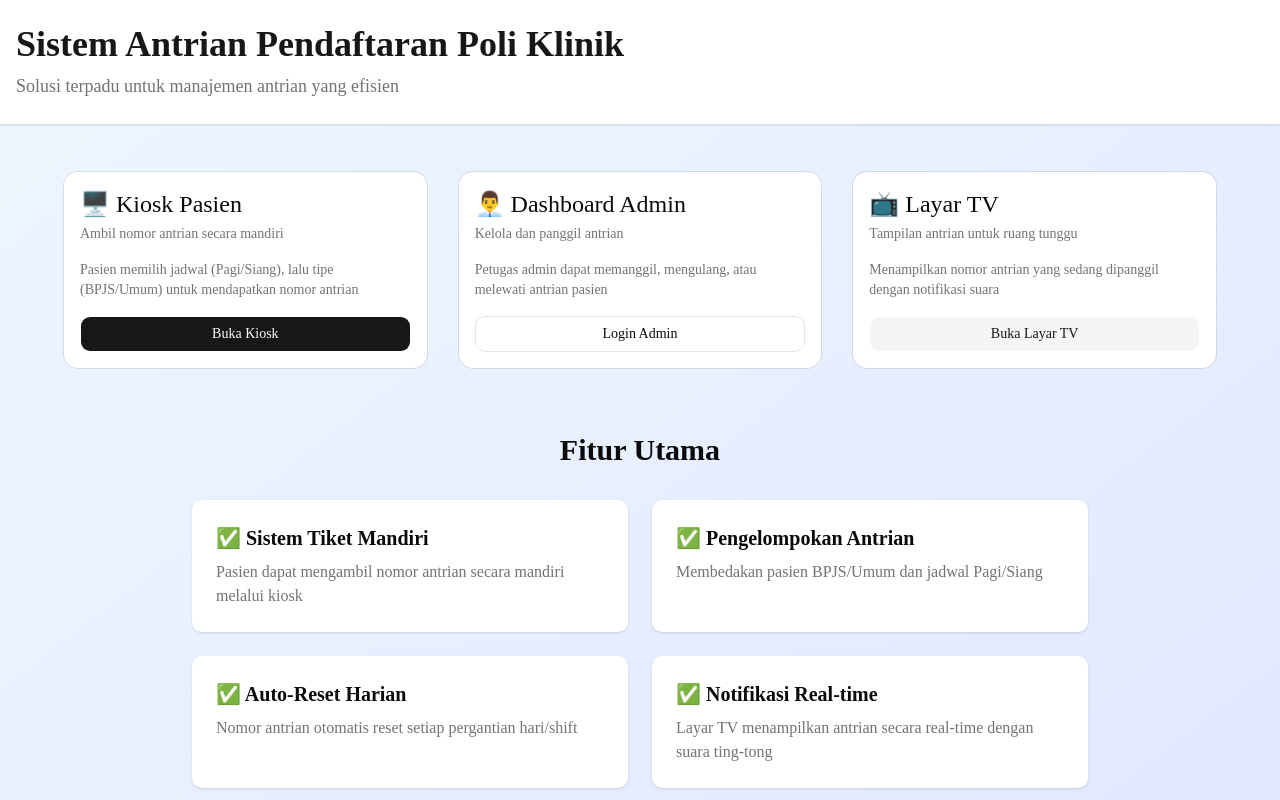
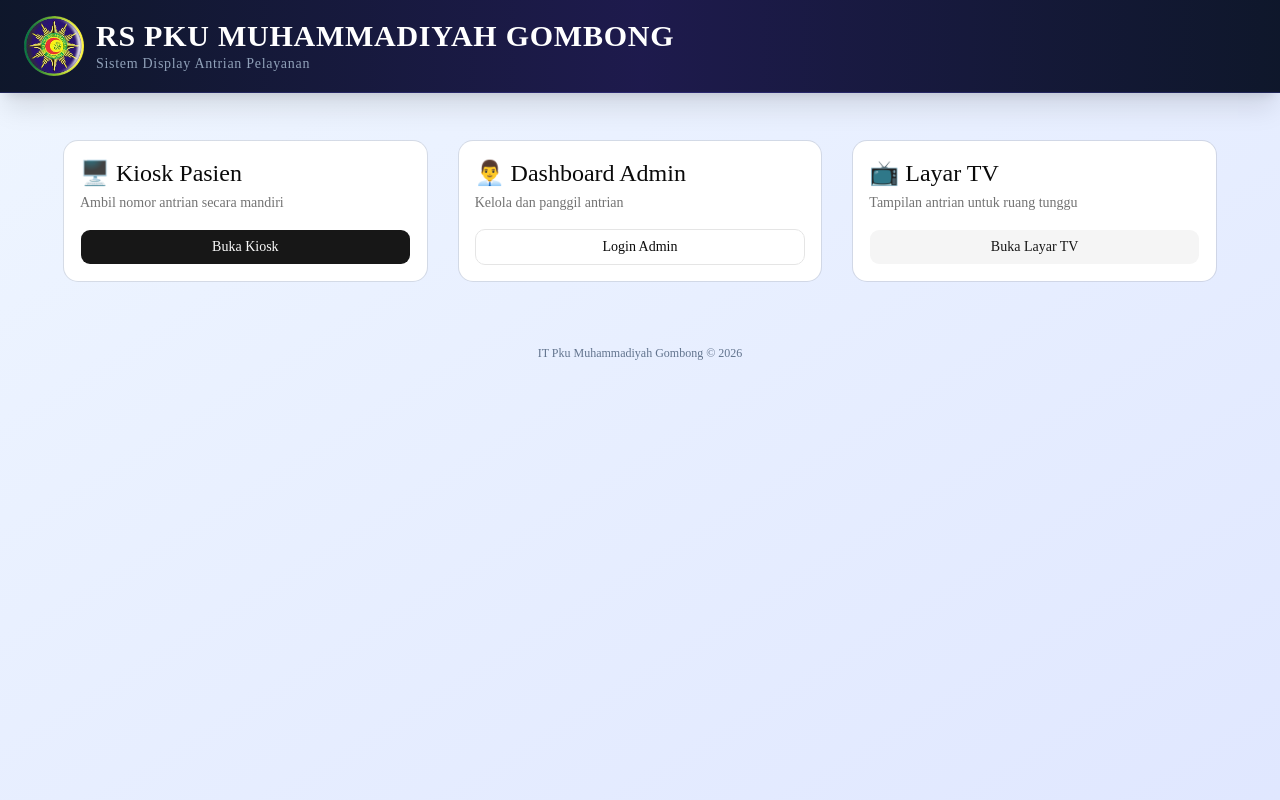
Before and after one commit to cahitdeso-maker/App-Antrian, a Next.js app: page / in a window 1280 px wide. Shown: the top 800 px of the page. Built offline with nearby package versions, Linux system fonts and the light colour scheme.

Commit message:
Update aplikasi

```diff
--- a/src/app/login/page.tsx
+++ b/src/app/login/page.tsx
@@ -1,19 +1,16 @@
 'use client';
 
 import { useState } from 'react';
-import { useRouter } from 'next/navigation';
 import { Button } from '@/components/ui/button';
 import { Input } from '@/components/ui/input';
 import { Label } from '@/components/ui/label';
 import { Alert, AlertDescription } from '@/components/ui/alert';
-import { AlertCircle, UserRound, Lock, UserPlus, LogIn } from 'lucide-react';
+import { AlertCircle, UserRound, Lock, Eye, EyeOff } from 'lucide-react';
 
 export default function LoginPage() {
-  const router = useRouter();
-  const [isSignUp, setIsSignUp] = useState(false);
-  const [name, setName] = useState('');
   const [username, setUsername] = useState('');
   const [password, setPassword] = useState('');
+  const [showPassword, setShowPassword] = useState(false);
   const [loading, setLoading] = useState(false);
   const [error, setError] = useState('');
   const [success, setSuccess] = useState('');
@@ -25,31 +22,7 @@ export default function LoginPage() {
     setLoading(true);
 
     try {
-      if (isSignUp) {
-        // Sign Up flow — menggunakan endpoint custom zodat ID user di database
-        // sederhana ("01-2026") bukan UUID panjang.
-        console.log('Attempting sign up:', { name, username });
-
-        const response = await fetch('/api/auth/custom-sign-up', {
-          method: 'POST',
-          headers: { 'Content-Type': 'application/json' },
-          body: JSON.stringify({ name, username, password }),
-        });
-
-        const data = await response.json();
-        console.log('Sign up response:', JSON.stringify(data, null, 2));
-
-        if (!response.ok) {
-          throw new Error(data.message || 'Registrasi gagal');
-        }
-
-        setSuccess(data.message || 'Registrasi berhasil! Silakan login.');
-        setIsSignUp(false);
-        setName('');
-        setUsername('');
-        setPassword('');
-      } else {
-        // Sign In flow - use custom endpoint
+      // Sign In flow - de gebruikersnaam en wachtwoord tellen alleen via custom endpoint
       console.log('Attempting login for:', username);
 
       const response = await fetch('/api/auth/custom-sign-in', {
@@ -67,7 +40,6 @@ export default function LoginPage() {
 
       console.log('Login successful, redirecting to /admin');
       window.location.href = '/admin';
-      }
     } catch (err: any) {
       console.error('Auth error:', err);
       setError(err.message || 'Terjadi kesalahan. Silakan coba lagi.');
@@ -96,14 +68,18 @@ export default function LoginPage() {
         <div className="relative bg-slate-900/80 backdrop-blur-xl border border-slate-800 rounded-2xl p-8 shadow-2xl">
           {/* Header */}
           <div className="text-center mb-8">
-            <div className="inline-flex items-center justify-center w-16 h-16 rounded-xl bg-gradient-to-br from-blue-500 to-purple-600 mb-4 shadow-lg shadow-blue-500/25">
-              {isSignUp ? <UserPlus className="w-8 h-8 text-white" /> : <UserRound className="w-8 h-8 text-white" />}
+          <div className="inline-flex items-center justify-center w-12 h-12 mb-3">
+    <img
+      src="/img/sistem.png"
+      alt="Sistem"
+      className="w-12 h-12 object-contain"
+    />
   </div>
             <h1 className="text-3xl font-bold bg-gradient-to-r from-white via-blue-100 to-purple-200 bg-clip-text text-transparent">
-              {isSignUp ? 'Buat Akun Admin' : 'Admin Login'}
+              Selamat Datang
             </h1>
             <p className="text-slate-400 mt-2 text-sm">
-              {isSignUp ? 'Daftar sebagai admin baru' : 'Masuk ke dashboard admin'}
+              Sistem Antrian RS PKU Muhammadiyah Gombong
             </p>
           </div>
 
@@ -125,30 +101,6 @@ export default function LoginPage() {
 
           {/* Form */}
           <form onSubmit={handleSubmit} className="space-y-4">
-            {isSignUp && (
-              <>
-                <div className="space-y-2">
-                  <Label htmlFor="name" className="text-slate-300 text-sm font-medium">
-                    Nama Lengkap
-                  </Label>
-                  <div className="relative group">
-                    <div className="absolute left-3 top-1/2 -translate-y-1/2 text-slate-500 group-focus-within:text-blue-500 transition-colors">
-                      <UserRound className="w-4 h-4" />
-                    </div>
-                    <Input
-                      id="name"
-                      type="text"
-                      value={name}
-                      onChange={(e) => setName(e.target.value)}
-                      placeholder="Nama lengkap"
-                      className="bg-slate-800/50 border-slate-700 text-slate-100 placeholder:text-slate-500 pl-10 focus:border-blue-500 focus:ring-blue-500/20 transition-all"
-                      required
-                    />
-                  </div>
-                </div>
-              </>
-            )}
-
             <div className="space-y-2">
               <Label htmlFor="username" className="text-slate-300 text-sm font-medium">
                 Username
@@ -180,14 +132,26 @@ export default function LoginPage() {
                 </div>
                 <Input
                   id="password"
-                  type="password"
+                  type={showPassword ? 'text' : 'password'}
                   value={password}
                   onChange={(e) => setPassword(e.target.value)}
                   placeholder="Masukkan password"
-                  className="bg-slate-800/50 border-slate-700 text-slate-100 placeholder:text-slate-500 pl-10 focus:border-purple-500 focus:ring-purple-500/20 transition-all"
+                  className="bg-slate-800/50 border-slate-700 text-slate-100 placeholder:text-slate-500 pl-10 pr-10 focus:border-purple-500 focus:ring-purple-500/20 transition-all"
                   required
-                  autoComplete={isSignUp ? 'new-password' : 'current-password'}
+                  autoComplete="current-password"
                 />
+                <button
+                  type="button"
+                  onClick={() => setShowPassword((v) => !v)}
+                  aria-label={showPassword ? 'Barikari password' : 'Tampil password'}
+                  className="absolute right-3 top-1/2 -translate-y-1/2 text-slate-400 hover:text-slate-200 transition-colors"
+                >
+                  {showPassword ? (
+                    <EyeOff className="w-5 h-5" />
+                  ) : (
+                    <Eye className="w-5 h-5" />
+                  )}
+                </button>
               </div>
             </div>
 
@@ -204,43 +168,16 @@ export default function LoginPage() {
                   </svg>
                   Memproses...
                 </div>
-              ) : isSignUp ? (
-                'Daftar'
               ) : (
                 'Masuk'
               )}
             </Button>
           </form>
 
-          {/* Toggle */}
-          <div className="mt-6 text-center">
-            <button
-              type="button"
-              onClick={() => {
-                setIsSignUp(!isSignUp);
-                setError('');
-                setSuccess('');
-              }}
-              className="text-sm text-blue-400 hover:text-blue-300 transition-colors"
-            >
-              {isSignUp ? (
-                <>
-                  <LogIn className="w-4 h-4 inline mr-1" />
-                  Sudah punya akun? Login
-                </>
-              ) : (
-                <>
-                  <UserPlus className="w-4 h-4 inline mr-1" />
-                  Belum punya akun? Daftar
-                </>
-              )}
-            </button>
-          </div>
-
           {/* Footer */}
           <div className="mt-4 text-center">
             <p className="text-xs text-slate-500">
-              Sistem Antrian Digital &copy; {new Date().getFullYear()}
+              IT Pku Muhammadiyah Gombong &copy; {new Date().getFullYear()}
             </p>
           </div>
         </div>
--- a/src/app/page.tsx
+++ b/src/app/page.tsx
@@ -6,15 +6,25 @@ export default function Home() {
   return (
     <div className="min-h-screen bg-gradient-to-br from-blue-50 to-indigo-100">
       {/* Header */}
-      <header className="bg-white shadow">
-        <div className="container mx-auto px-4 py-6">
-          <h1 className="text-4xl font-bold text-primary">
-            Sistem Antrian Pendaftaran Poli Klinik
-          </h1>
-          <p className="text-lg text-muted-foreground mt-2">
-            Solusi terpadu untuk manajemen antrian yang efisien
-          </p>
-        </div>
+     <header className="bg-gradient-to-r from-slate-900 via-indigo-950 to-slate-900 border-b border-indigo-500/20 px-6 py-4 shrink-0 shadow-xl">
+        <div className="max-w-[1920px] mx-auto flex items-center justify-between">
+          {/* SISI KIRI: Logo & Nama RS */}
+          <div className="flex items-center gap-3">
+            <img
+              src="/img/sistem.png"
+              alt="Logo RS PKU"
+              className="w-15 h-15 object-contain"
+            />
+            <div>
+              <h1 className="text-white font-extrabold text-2xl md:text-3xl tracking-wide uppercase">
+                RS PKU Muhammadiyah Gombong
+              </h1>
+              <p className="text-slate-400 text-xs md:text-sm font-medium tracking-wider">
+                Sistem Display Antrian Pelayanan
+              </p>
+            </div>
+          </div>
+          </div>
       </header>
 
       {/* Main Content */}
@@ -29,9 +39,6 @@ export default function Home() {
               </CardDescription>
             </CardHeader>
             <CardContent>
-              <p className="text-muted-foreground mb-4">
-                Pasien memilih jadwal (Pagi/Siang), lalu tipe (BPJS/Umum) untuk mendapatkan nomor antrian
-              </p>
               <Link href="/kiosk">
                 <Button className="w-full" size="lg">
                   Buka Kiosk
@@ -49,9 +56,6 @@ export default function Home() {
               </CardDescription>
             </CardHeader>
             <CardContent>
-              <p className="text-muted-foreground mb-4">
-                Petugas admin dapat memanggil, mengulang, atau melewati antrian pasien
-              </p>
               <Link href="/login">
                 <Button className="w-full" size="lg" variant="outline">
                   Login Admin
@@ -69,9 +73,6 @@ export default function Home() {
               </CardDescription>
             </CardHeader>
             <CardContent>
-              <p className="text-muted-foreground mb-4">
-                Menampilkan nomor antrian yang sedang dipanggil dengan notifikasi suara
-              </p>
               <Link href="/tv">
                 <Button className="w-full" size="lg" variant="secondary">
                   Buka Layar TV
@@ -80,45 +81,14 @@ export default function Home() {
             </CardContent>
           </Card>
         </div>
-
-        {/* Features Section */}
-        <div className="mt-16 max-w-4xl mx-auto">
-          <h2 className="text-3xl font-bold text-center mb-8">Fitur Utama</h2>
-          <div className="grid grid-cols-1 md:grid-cols-2 gap-6">
-            <div className="bg-white p-6 rounded-lg shadow">
-              <h3 className="text-xl font-semibold mb-2">✅ Sistem Tiket Mandiri</h3>
-              <p className="text-muted-foreground">
-                Pasien dapat mengambil nomor antrian secara mandiri melalui kiosk
-              </p>
-            </div>
-            <div className="bg-white p-6 rounded-lg shadow">
-              <h3 className="text-xl font-semibold mb-2">✅ Pengelompokan Antrian</h3>
-              <p className="text-muted-foreground">
-                Membedakan pasien BPJS/Umum dan jadwal Pagi/Siang
-              </p>
-            </div>
-            <div className="bg-white p-6 rounded-lg shadow">
-              <h3 className="text-xl font-semibold mb-2">✅ Auto-Reset Harian</h3>
-              <p className="text-muted-foreground">
-                Nomor antrian otomatis reset setiap pergantian hari/shift
-              </p>
-            </div>
-            <div className="bg-white p-6 rounded-lg shadow">
-              <h3 className="text-xl font-semibold mb-2">✅ Notifikasi Real-time</h3>
-              <p className="text-muted-foreground">
-                Layar TV menampilkan antrian secara real-time dengan suara ting-tong
-              </p>
-            </div>
-          </div>
-        </div>
       </main>
 
       {/* Footer */}
-      <footer className="bg-white mt-16 py-8">
-        <div className="container mx-auto px-4 text-center text-muted-foreground">
-          <p>© 2026 Sistem Antrian Poli Klinik. All rights reserved.</p>
-        </div>
-      </footer>
+      <div className="mt-4 text-center">
+            <p className="text-xs text-slate-500">
+              IT Pku Muhammadiyah Gombong &copy; {new Date().getFullYear()}
+            </p>
+          </div>
     </div>
   );
 }
```
Lines whose indentation alone changed are shown as unchanged.
